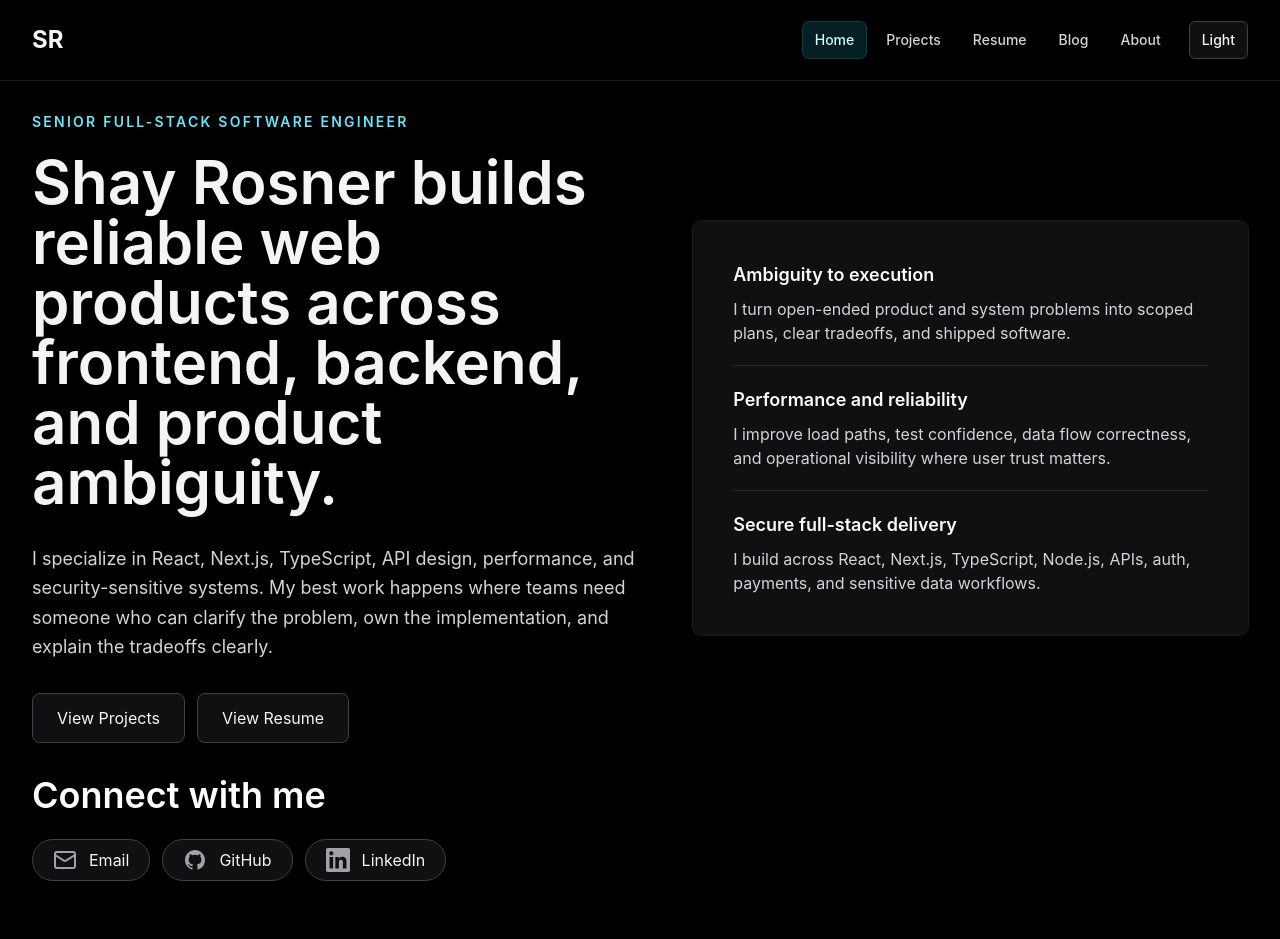
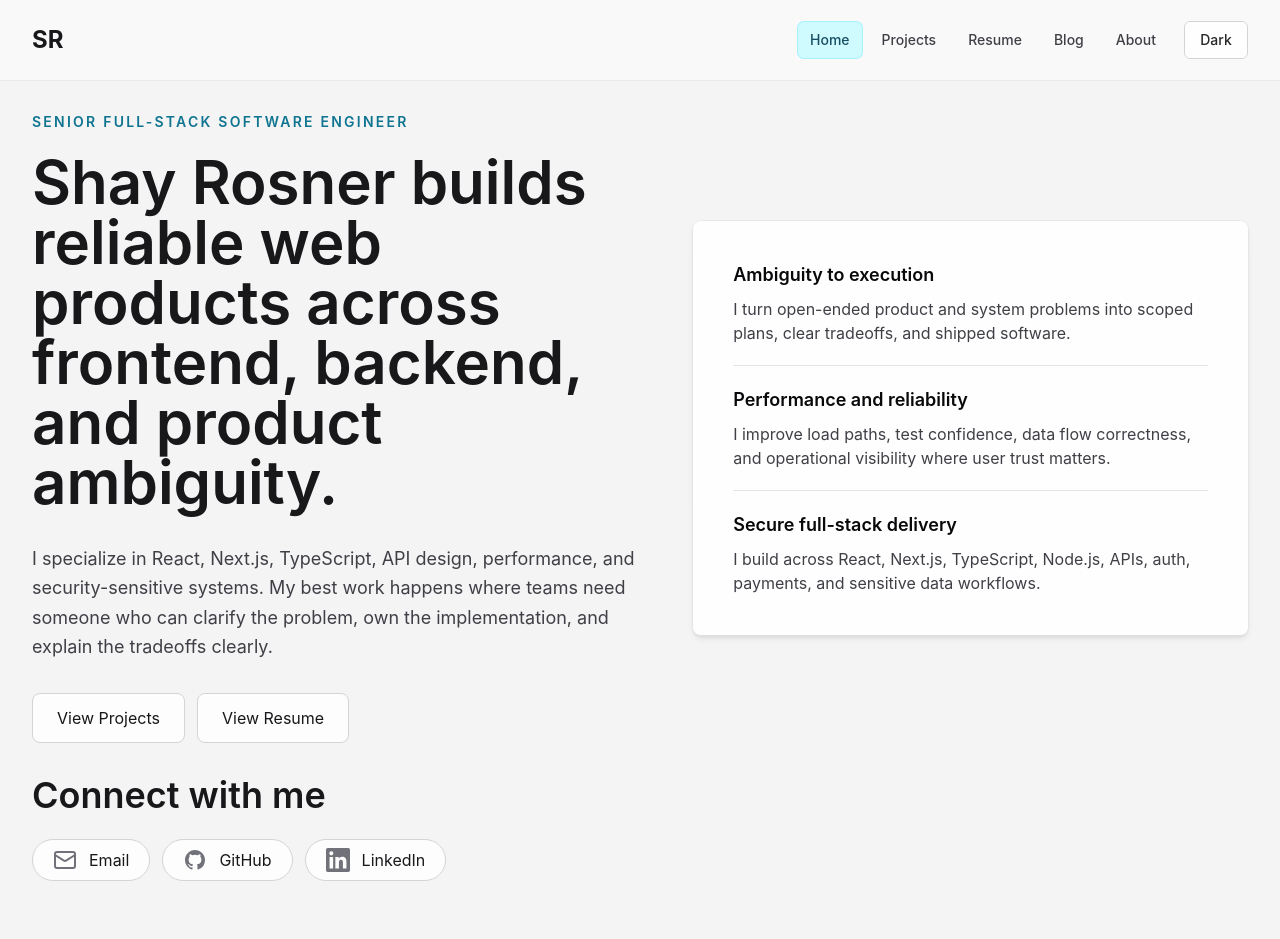
Before and after one commit to Smrosner/portfolio, a Next.js app: page / in a window 1280 px wide. Shown: the top 939 px of the page. Built offline with nearby package versions, Linux system fonts and the light colour scheme.

Commit message:
feat: implement email clipboard copy with feedback and migrate to next-themes for stable dark mode handling

```diff
--- a/package.json
+++ b/package.json
@@ -13,6 +13,7 @@
   "dependencies": {
     "geist": "^1.3.1",
     "next": "14.1.0",
+    "next-themes": "^0.4.6",
     "react": "^18.2.0",
     "react-dom": "^18.2.0"
   },
--- a/src/app/globals.css
+++ b/src/app/globals.css
@@ -46,4 +46,17 @@
     -webkit-line-clamp: 2;
     line-clamp: 2;
   }
+
+  .animate-shrink {
+    animation: shrink 2s linear forwards;
+  }
+
+  @keyframes shrink {
+    from {
+      width: 100%;
+    }
+    to {
+      width: 0%;
+    }
+  }
 }
--- a/src/app/layout.tsx
+++ b/src/app/layout.tsx
@@ -1,5 +1,4 @@
 import type { Metadata } from "next";
-import Script from "next/script";
 import { JSX, ReactNode } from "react";
 
 import Navbar from "@/components/shared/Navbar";
@@ -35,20 +34,8 @@ export default function RootLayout({
   children: ReactNode;
 }>): JSX.Element {
   return (
-    <html lang="en" className="dark">
-      <head>
-        <Script id="theme-script" strategy="beforeInteractive">
-          {`
-            try {
-              if (localStorage.theme === 'light') {
-                document.documentElement.classList.remove('dark')
-              } else {
-                document.documentElement.classList.add('dark')
-              }
-            } catch (_) {}
-          `}
-        </Script>
-      </head>
+    <html lang="en" suppressHydrationWarning>
+      <head />
       <body
         className={`${theme.colors.background} ${theme.colors.text.primary} antialiased`}
       >
--- a/src/components/Contact.tsx
+++ b/src/components/Contact.tsx
@@ -1,9 +1,14 @@
+"use client";
+
+import { useState, type JSX } from "react";
+
 import { theme } from "@/styles/theme";
 
 const contactLinks = [
   {
     label: "Email",
     href: "mailto:shaymrosner@gmail.com",
+    email: "shaymrosner@gmail.com",
     icon: (
       <svg
         xmlns="http://www.w3.org/2000/svg"
@@ -57,6 +62,39 @@ const contactLinks = [
 ];
 
 export default function Contact(): JSX.Element {
+  const [copied, setCopied] = useState(false);
+
+  const handleEmailClick = async (
+    e: React.MouseEvent<HTMLAnchorElement>,
+    email: string,
+  ): Promise<void> => {
+    e.preventDefault();
+
+    try {
+      // Primary method: Clipboard API
+      if (navigator.clipboard && window.isSecureContext) {
+        await navigator.clipboard.writeText(email);
+      } else {
+        // Fallback method: execCommand
+        const textArea = document.createElement("textarea");
+        textArea.value = email;
+        textArea.style.position = "fixed";
+        textArea.style.left = "-9999px";
+        textArea.style.top = "0";
+        document.body.appendChild(textArea);
+        textArea.focus();
+        textArea.select();
+        document.execCommand("copy");
+        document.body.removeChild(textArea);
+      }
+
+      setCopied(true);
+      setTimeout(() => setCopied(false), 2000);
+    } catch (err) {
+      console.error("Failed to copy email: ", err);
+    }
+  };
+
   return (
     <section id="connect">
       <h2
@@ -74,10 +112,29 @@ export default function Contact(): JSX.Element {
             rel={
               link.href.startsWith("http") ? "noopener noreferrer" : undefined
             }
-            className={`${theme.components.pill} ${theme.effects.hover}`}
+            onClick={
+              link.email
+                ? (e): Promise<void> =>
+                    handleEmailClick(e, link.email as string)
+                : undefined
+            }
+            className={`${theme.components.pill} ${
+              theme.effects.hover
+            } relative overflow-hidden transition-all duration-300 ${
+              link.label === "Email" && copied
+                ? "bg-cyan-500/10 border-cyan-500/50 text-cyan-700 dark:text-cyan-300"
+                : ""
+            }`}
           >
             <span className={theme.components.pillIcon}>{link.icon}</span>
-            <span>{link.label}</span>
+            <span>
+              {link.label === "Email" && copied ? "Copied!" : link.label}
+            </span>
+
+            {/* Animated progress bar for the "Copied!" state */}
+            {link.label === "Email" && copied && (
+              <div className="absolute bottom-0 left-0 h-0.5 bg-cyan-500 animate-shrink" />
+            )}
           </a>
         ))}
       </div>
--- a/src/components/shared/Navbar.tsx
+++ b/src/components/shared/Navbar.tsx
@@ -29,7 +29,7 @@ function isActive(pathname: string, match: string): boolean {
 
 export default function Navbar(): JSX.Element {
   const pathname = usePathname();
-  const { theme, toggleTheme } = useTheme();
+  const { theme, toggleTheme, mounted } = useTheme();
   const [isOpen, setIsOpen] = useState(false);
 
   return (
@@ -67,9 +67,12 @@ export default function Navbar(): JSX.Element {
           <button
             type="button"
             onClick={toggleTheme}
-            className="ml-2 rounded-md border border-zinc-300 bg-white/80 px-3 py-2 text-sm font-medium text-zinc-800 transition-colors hover:bg-zinc-100 dark:border-zinc-700 dark:bg-zinc-900/70 dark:text-zinc-100 dark:hover:bg-zinc-800"
+            aria-label="Toggle theme"
+            className={`ml-2 flex w-16 items-center justify-center rounded-md border border-zinc-300 bg-white/80 py-2 text-sm font-medium text-zinc-800 transition-all duration-300 dark:border-zinc-700 dark:bg-zinc-900/70 dark:text-zinc-100 dark:hover:bg-zinc-800 ${
+              mounted ? "opacity-100" : "opacity-0"
+            } hover:bg-zinc-100`}
           >
-            {theme === "dark" ? "Light" : "Dark"}
+            {!mounted ? "" : theme === "dark" ? "Light" : "Dark"}
           </button>
         </div>
 
@@ -77,9 +80,12 @@ export default function Navbar(): JSX.Element {
           <button
             type="button"
             onClick={toggleTheme}
-            className="rounded-md border border-zinc-300 bg-white/80 px-3 py-2 text-sm font-medium text-zinc-800 dark:border-zinc-700 dark:bg-zinc-900/70 dark:text-zinc-100"
+            aria-label="Toggle theme"
+            className={`flex w-16 items-center justify-center rounded-md border border-zinc-300 bg-white/80 py-2 text-sm font-medium text-zinc-800 transition-all duration-300 dark:border-zinc-700 dark:bg-zinc-900/70 dark:text-zinc-100 ${
+              mounted ? "opacity-100" : "opacity-0"
+            }`}
           >
-            {theme === "dark" ? "Light" : "Dark"}
+            {!mounted ? "" : theme === "dark" ? "Light" : "Dark"}
           </button>
           <button
             type="button"
--- a/src/context/ThemeContext.tsx
+++ b/src/context/ThemeContext.tsx
@@ -1,5 +1,9 @@
 "use client";
 
+import {
+  ThemeProvider as NextThemesProvider,
+  useTheme as useNextTheme,
+} from "next-themes";
 import {
   createContext,
   useContext,
@@ -9,35 +13,12 @@ import {
   type ReactNode,
 } from "react";
 
-// These are browser globals that TypeScript doesn't know about in this context
-declare const window: {
-  matchMedia: (query: string) => { matches: boolean };
-  localStorage: {
-    getItem: (key: string) => string | null;
-    setItem: (key: string, value: string) => void;
-  };
-};
-
-declare const document: {
-  documentElement: {
-    classList: {
-      toggle: (className: string, force?: boolean) => void;
-      add: (className: string) => void;
-      remove: (className: string) => void;
-    };
-  };
-};
-
-declare const localStorage: {
-  getItem: (key: string) => string | null;
-  setItem: (key: string, value: string) => void;
-};
-
 type Theme = "light" | "dark";
 
 interface ThemeContextType {
   theme: Theme;
   toggleTheme: () => void;
+  mounted: boolean;
 }
 
 const ThemeContext = createContext<ThemeContextType | undefined>(undefined);
@@ -47,41 +28,36 @@ export function ThemeProvider({
 }: {
   children: ReactNode;
 }): JSX.Element {
-  const [theme, setTheme] = useState<Theme>("dark");
+  return (
+    <NextThemesProvider attribute="class" defaultTheme="system" enableSystem>
+      <ThemeContextWrapper>{children}</ThemeContextWrapper>
+    </NextThemesProvider>
+  );
+}
 
+function ThemeContextWrapper({
+  children,
+}: {
+  children: ReactNode;
+}): JSX.Element {
+  const { setTheme, resolvedTheme } = useNextTheme();
+  const [mounted, setMounted] = useState(false);
+
+  // Avoid hydration mismatch by only rendering theme-dependent UI after mounting
   useEffect(() => {
-    if (typeof window !== "undefined") {
-      const savedTheme = localStorage.getItem("theme") as Theme;
-      if (savedTheme) {
-        setTheme(savedTheme);
-        if (savedTheme === "light") {
-          document.documentElement.classList.remove("dark");
-        } else {
-          document.documentElement.classList.add("dark");
-        }
-      } else {
-        // Default to dark mode
-        setTheme("dark");
-        document.documentElement.classList.add("dark");
-      }
-    }
+    setMounted(true);
   }, []);
 
   const toggleTheme = (): void => {
-    const newTheme = theme === "light" ? "dark" : "light";
-    setTheme(newTheme);
-    if (typeof window !== "undefined") {
-      localStorage.setItem("theme", newTheme);
-      if (newTheme === "light") {
-        document.documentElement.classList.remove("dark");
-      } else {
-        document.documentElement.classList.add("dark");
-      }
-    }
+    setTheme(resolvedTheme === "light" ? "dark" : "light");
   };
 
+  const currentTheme = (mounted ? resolvedTheme : "dark") as Theme;
+
   return (
-    <ThemeContext.Provider value={{ theme, toggleTheme }}>
+    <ThemeContext.Provider
+      value={{ theme: currentTheme, toggleTheme, mounted }}
+    >
       {children}
     </ThemeContext.Provider>
   );
```
Also changed, not shown: 1 other file (tests, documents, lock files or other folders).
